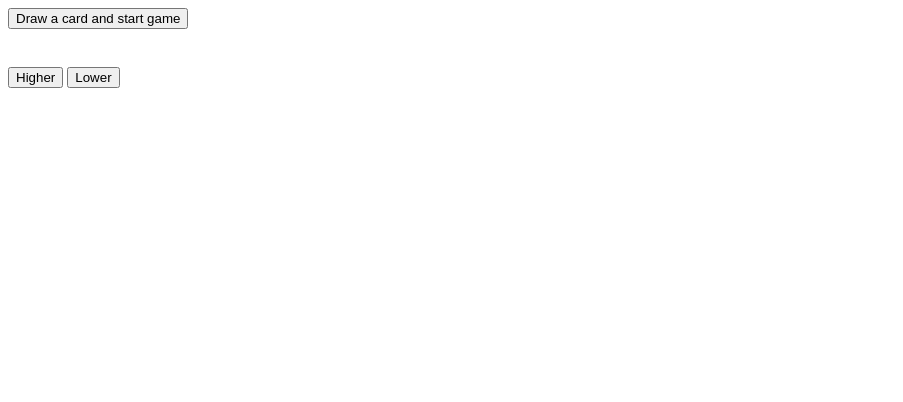
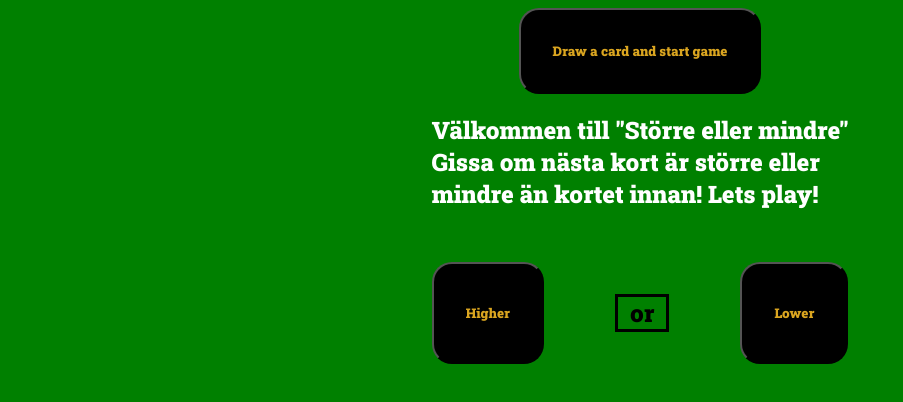
Before and after one commit to Maximeistern/assignment-JS-1, a plain HTML site: page index.html in a window 1280 px wide. Shown: the whole page, without its empty margins (0-903 px from the left). Drawn offline with Linux system fonts and the light colour scheme; no server answers.

Commit message:
Done game with CSS

```diff
--- a/index.html
+++ b/index.html
@@ -5,6 +5,9 @@
     <meta http-equiv="X-UA-Compatible" content="IE=edge">
     <meta name="viewport" content="width=device-width, initial-scale=1.0">
     <title>Document</title>
+    <link rel="preconnect" href="https://fonts.googleapis.com">
+    <link rel="preconnect" href="https://fonts.gstatic.com" crossorigin>
+    <link href="https://fonts.googleapis.com/css2?family=Roboto+Slab:wght@200;600;900&display=swap" rel="stylesheet">
     <link rel="stylesheet" href="style.css">
     <script src="index.js" defer></script>
 </head>
@@ -13,12 +16,14 @@
         <button id="drawCard">Draw a card and start game</button>
     </div>
     <div id="card">
-        <h2></h2>
+        <h2>Välkommen till "Större eller mindre"<br>Gissa om nästa kort är större eller<br>mindre än kortet innan! Lets play!</h2>
         <img src="" alt=""/>
 
+
     </div>
-    <div>
+    <div id = "buttonDiv">
         <button id="higher">Higher</button>
+        <h2 style = "margin: 2rem; color: black; border: solid 3px; width: 3rem;">or</h2>
         <button id="lower">Lower</button>
     </div>
 
--- a/index.js
+++ b/index.js
@@ -62,9 +62,10 @@ higher.addEventListener("click", async () => {
         omgångar ++;
     }else if(playCard.value < oldCard){
         oldCard = playCard.value;
-        card.children[0].innerText = ("Nästa värde hade varit" ,playCard.value);
+        card.children[0].innerText = playCard.value;
         card.children[1].setAttribute("src", playCard.image);
         alert(`Du förlorade! Du överlevde ${omgångar} omgång`);
+        location.reload();
 
     }
 
@@ -97,9 +98,10 @@ higher.addEventListener("click", async () => {
         omgångar++;
     }else if(playCard.value > oldCard){
         oldCard = playCard.value;
-        card.children[0].innerText = ("Nästa värde hade varit" ,playCard.value);
+        card.children[0].innerText = playCard.value;
         card.children[1].setAttribute("src", playCard.image);
-        alert(`Du förlorade! Du överlevde ${omgångar} omgång`);
+        alert(`Du förlorade! Du överlevde ${omgångar} omgångar`);
+        location.reload();
 
     }
 
--- a/style.css
+++ b/style.css
@@ -0,0 +1,42 @@
+html{
+    background-color: green;
+    color: white;
+    display: flex;
+    justify-content: center;
+    font-family: 'Roboto Slab', serif;
+    }
+#card{
+    display: flex;
+    flex-direction: column;
+    align-items: center;
+}
+#buttonDiv{
+    display: flex;
+    justify-content: center;
+    justify-content: space-between;
+    margin-top: 2rem;
+}
+button{
+    padding: 2rem;
+    background-color: black;
+    color: goldenrod;
+    border-radius: 20px;
+    font-family: 'Roboto Slab', serif;
+    font-weight: bold;
+}
+
+h2{
+    display: flex;
+    justify-content: center;
+    width: 100%;
+
+}
+div{
+    display: flex;
+    justify-content: center;
+}
+img{
+    max-width: 15rem;
+    max-height: 20rem;
+
+}
```
